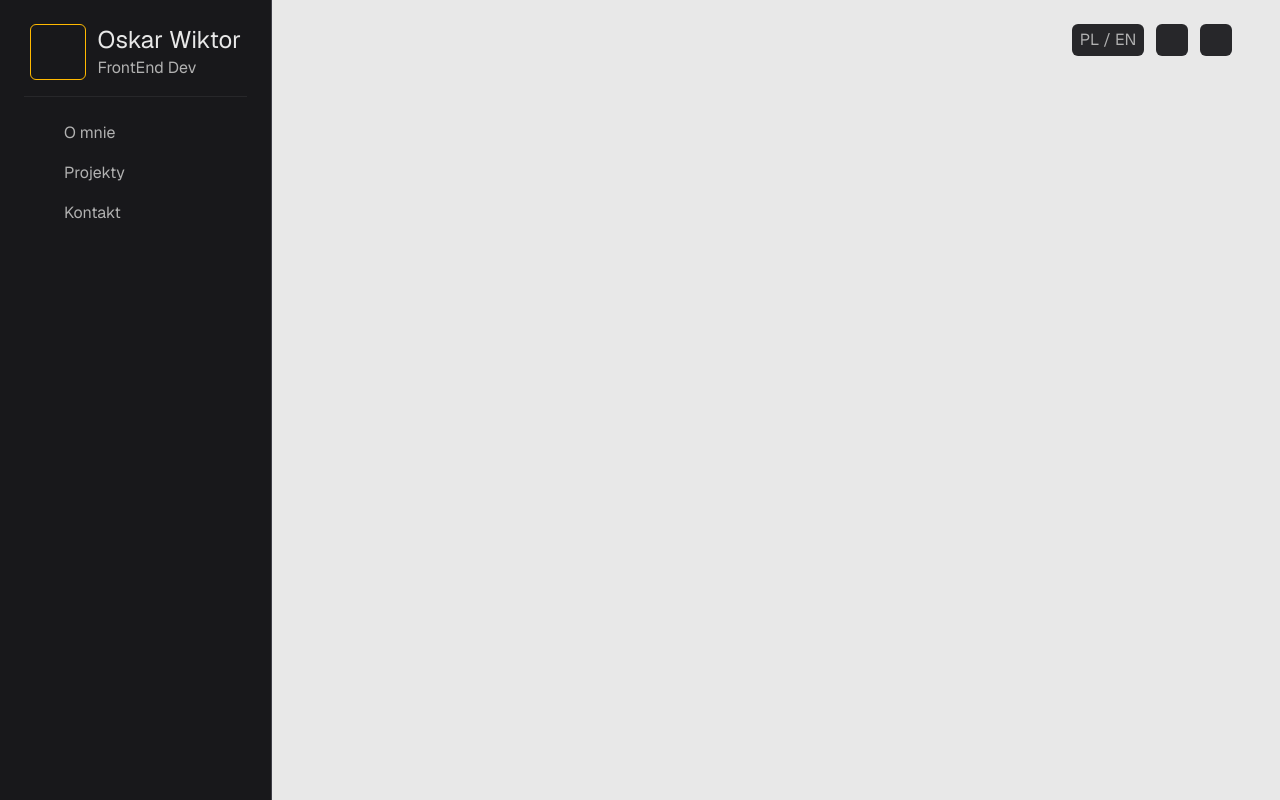
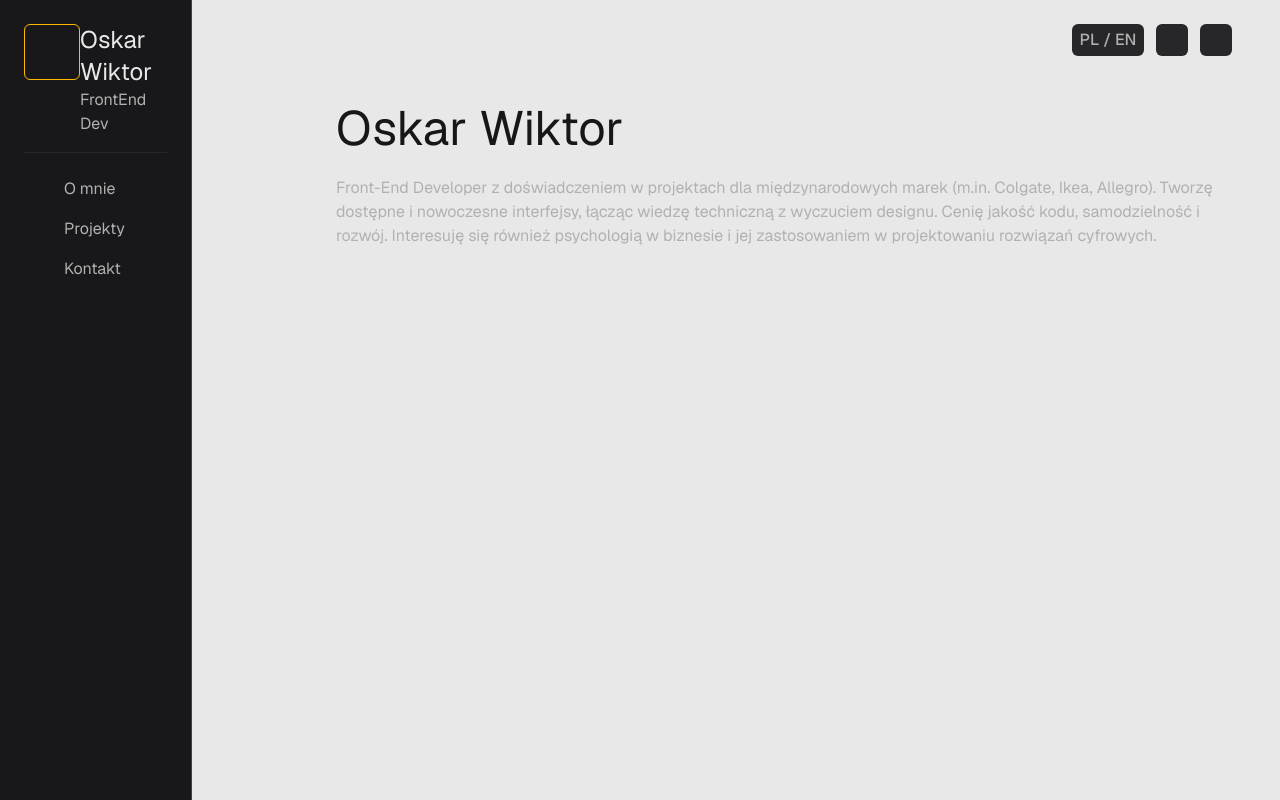
Before and after one commit to OskarWiktor/curriculum-vitae, a Next.js app: page / in a window 1280 px wide. Built offline with nearby package versions, Linux system fonts and the light colour scheme; some icons are missing.

Commit message:
feat: sidenav function + framer motion test

```diff
--- a/app/page.tsx
+++ b/app/page.tsx
@@ -1,6 +1,16 @@
-
 export default function Home() {
   return (
-    <div className="flex justify-center self-center w-full mr-12 ml-12"></div>
+    <div className="flex w-full mr-12 ml-12">
+      <section className="flex flex-col w-4xl mt-12 m-auto">
+        <h1 className="mb-6 text-5xl">Oskar Wiktor</h1>
+        <p className="text-[oklch(0.76_0_132)] text-s">
+          Front-End Developer z doświadczeniem w projektach dla międzynarodowych
+          marek (m.in. Colgate, Ikea, Allegro). Tworzę dostępne i nowoczesne
+          interfejsy, łącząc wiedzę techniczną z wyczuciem designu. Cenię jakość
+          kodu, samodzielność i rozwój. Interesuję się również psychologią w
+          biznesie i jej zastosowaniem w projektowaniu rozwiązań cyfrowych.
+        </p>
+      </section>
+    </div>
   );
 }
--- a/app/ui/sidenav.tsx
+++ b/app/ui/sidenav.tsx
@@ -1,3 +1,5 @@
+"use client";
+
 import {
   AppWindowMac,
   ChevronDown,
@@ -5,9 +7,17 @@ import {
   PhoneCall,
   UserCheck,
 } from "@deemlol/next-icons";
+import {motion, AnimatePresence} from "framer-motion";
 import Link from "next/link";
+import {useState} from "react";
 
 export default function SideNav() {
+  const [showAboutMe, setShowAboutMe] = useState(false);
+
+  const handleAboutMe = () => {
+    setShowAboutMe((prev) => !prev);
+  };
+
   return (
     <nav className="flex flex-col w-68 pr-6 pl-6 h-dvh bg-zinc-900 border-r-1 border-zinc-700">
       <div className="flex w-full pt-6 pb-4 justify-around border-b-1 border-zinc-800">
@@ -37,9 +47,36 @@ export default function SideNav() {
           O mnie
           <ChevronDown
             size={16}
-            className="ml-auto text-[oklch(0.76_0_132)] group-hover:text-[oklch(0.93_0_132)]"
+            className={`ml-auto text-[oklch(0.76_0_132)] group-hover:text-[oklch(0.93_0_132)] transition-transform duration-200
+              ${showAboutMe ? "rotate-180" : ""}`}
+            onClick={handleAboutMe}
           />
         </Link>
+
+        <AnimatePresence>
+          {showAboutMe && (
+            <motion.div
+              initial={{opacity: 0, height: 0}}
+              animate={{opacity: 1, height: "auto"}}
+              exit={{opacity: 0, height: 0}}
+              transition={{duration: 0.3, ease: "easeInOut"}}
+              className="flex flex-col ml-6 mt-1 space-y-1 text-[oklch(0.76_0_132)]"
+            >
+              <Link href="#intro" className="hover:text-[oklch(0.93_0_132)]">
+                Wstęp
+              </Link>
+              <Link href="#skills" className="hover:text-[oklch(0.93_0_132)]">
+                Umiejętności
+              </Link>
+              <Link
+                href="#experience"
+                className="hover:text-[oklch(0.93_0_132)]"
+              >
+                Doświadczenie
+              </Link>
+            </motion.div>
+          )}
+        </AnimatePresence>
 
         <Link
           href="/projekty"
--- a/app/ui/toptoolbar.tsx
+++ b/app/ui/toptoolbar.tsx
@@ -4,7 +4,7 @@ export default function TopToolbar() {
   return (
     <section className="flex justify-end items-center w-full h-8">
       <button className="flex justify-center items-center group cursor-pointer w-18 h-8 bg-zinc-800 rounded-md hover:bg-zinc-700 mr-3">
-        <p className="text-[oklch(0.76_0_132)] group-hover:text-[oklch(0.93_0_132)]">PL / EN</p>
+        <p className="text-[oklch(0.76_0_132)] group-hover:text-[oklch(0.93_0_132)] font-medium">PL / EN</p>
       </button>
       <button className="flex justify-center items-center group cursor-pointer w-8 h-8 bg-zinc-800 rounded-md hover:bg-zinc-700 mr-3">
         <TextUp
--- a/package.json
+++ b/package.json
@@ -10,6 +10,7 @@
   },
   "dependencies": {
     "@deemlol/next-icons": "^0.1.9",
+    "framer-motion": "^12.9.2",
     "next": "15.3.0",
     "react": "^19.0.0",
     "react-dom": "^19.0.0"
```
Also changed, not shown: 1 other file (tests, documents, lock files or other folders).
